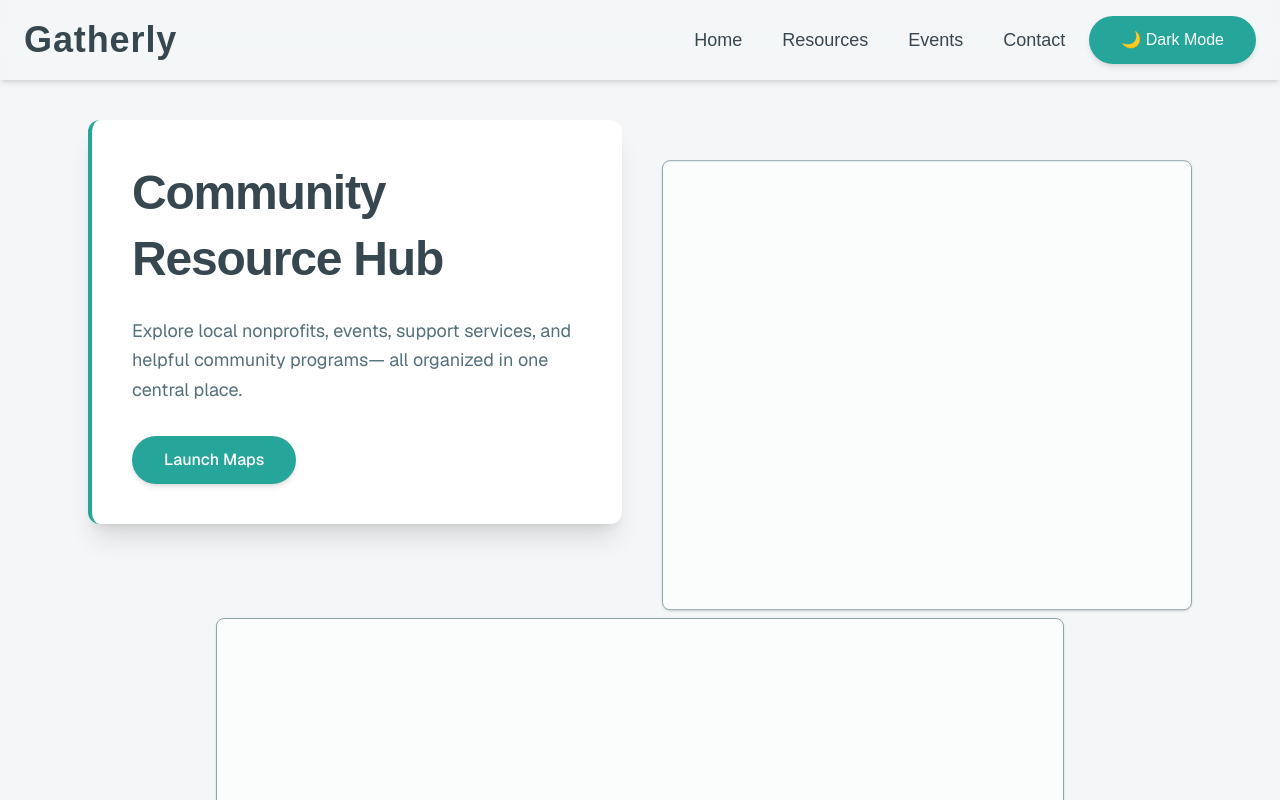
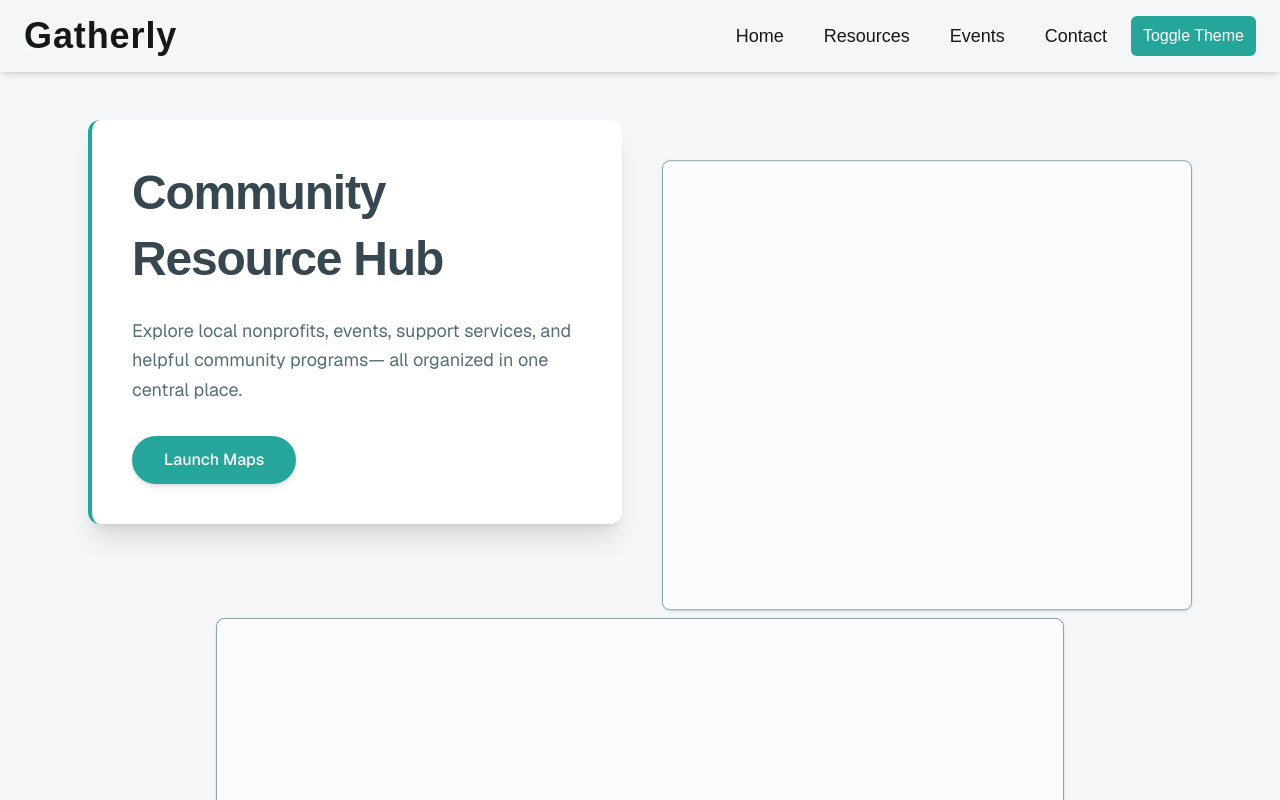
Before and after one commit to TSA-Group/tsa_group_starter, a Next.js app: page / in a window 1280 px wide. Shown: the top 800 px of the page. Built offline with nearby package versions, Linux system fonts and the light colour scheme; a web font is replaced by a local one.

Commit message:
dark mode light mode garbage

```diff
--- a/components/Header.tsx
+++ b/components/Header.tsx
@@ -4,16 +4,14 @@ import React from "react";
 import ThemeToggle from "./ThemeToggle";
 
 const navItems = ["Home", "Resources", "Events", "Contact"];
-const LIGHTGRAY_ = "#CFD8DC";
-const DARKGRAY_ = "#37474F";
-const TEAL_ = "#26A69A";
+
 export const Header: React.FC = () => {
   return (
     <motion.header
       initial={{ opacity: 0, y: -10 }}
       animate={{ opacity: 1, y: 0 }}
       transition={{ duration: 0.6, ease: "easeOut" }}
-      className={`fixed top-0 left-0 w-full z-50 bg-[${LIGHTGRAY_}]/30 backdrop-blur-xl text-[${DARKGRAY_}] shadow-md`}
+      className="fixed top-0 left-0 w-full z-50 bg-lightgray/30 backdrop-blur-xl text-darkgray shadow-md"
     >
       <div className="max-w-7xl mx-auto px-6 py-4 flex items-center justify-between">
         <motion.h1
@@ -21,7 +19,7 @@ export const Header: React.FC = () => {
             scale: 1.05,
             textShadow: "0px 0px 10px rgba(38,166,154,0.8)",
           }}
-          className="text-4xl font-bold tracking-wide text-[${DARKGRAY_}]"
+          className="text-4xl font-bold tracking-wide text-darkgray"
         >
           Gatherly
         </motion.h1>
@@ -31,9 +29,9 @@ export const Header: React.FC = () => {
             {navItems.map((item) => (
               <motion.a
                 key={item}
-                whileHover={{ scale: 1.05, color: TEAL_ }}
+                whileHover={{ scale: 1.05, color: "#26A69A" }} // Framer Motion still uses hex
                 transition={{ type: "spring", stiffness: 300 }}
-                className={`hover:text-[${TEAL_}] text-[${DARKGRAY_}] transition-colors duration-200`}
+                className="hover:text-teal text-darkgray transition-colors duration-200"
                 href={item === "Home" ? "/" : `/${item.toLowerCase()}`}
               >
                 {item}
--- a/components/ThemeToggle.js
+++ b/components/ThemeToggle.js
@@ -1,19 +1,27 @@
-"use client";
-import { useEffect, useState } from "react";
+// components/ThemeToggle.js
+import React, { useEffect } from "react";
 
 export default function ThemeToggle() {
-  const [theme, setTheme] = useState("light");
+  // Load saved theme on mount
+  useEffect(() => {
+    const savedTheme = localStorage.getItem("theme");
+    if (savedTheme === "dark") {
+      document.documentElement.classList.add("dark");
+    }
+  }, []);
 
-  useEffect(() => {
-    document.querySelector("html")?.setAttribute("data-theme", theme);
-  }, [theme]);
+  const toggleTheme = () => {
+    const html = document.documentElement;
+    const isDark = html.classList.toggle("dark");
+    localStorage.setItem("theme", isDark ? "dark" : "light");
+  };
 
   return (
     <button
-      onClick={() => setTheme(theme === "light" ? "dark" : "light")}
-      className="inline-block rounded-full bg-[#26A69A] px-8 py-3 text-white font-medium shadow-md transition-colors hover:bg-[#1F8D81]"
+      onClick={toggleTheme}
+      className="px-3 py-2 rounded-md bg-[#26A69A] text-white hover:bg-[#1F8D81] transition"
     >
-      {theme === "light" ? "🌙 Dark Mode" : "☀️ Light Mode"}
+      Toggle Theme
     </button>
   );
 }
--- a/tailwind.config.js
+++ b/tailwind.config.js
@@ -1,14 +1,21 @@
-/** @type {import('tailwindcss').Config} */
+// tailwind.config.js
 module.exports = {
+  darkMode: "class",
   content: [
     "./pages/**/*.{js,ts,jsx,tsx}",
     "./components/**/*.{js,ts,jsx,tsx}",
   ],
   theme: {
-    extend: {},
+    extend: {
+      colors: {
+        lightgray: "#CFD8DC",
+        darkgray: "#37474F",
+        teal: "#26A69A",
+      },
+    },
   },
   plugins: [require("daisyui")],
   daisyui: {
-    themes: ["light", "dark"], // enable both modes
+    themes: ["light", "dark"], // you can also define custom themes here
   },
-}
+};
```
